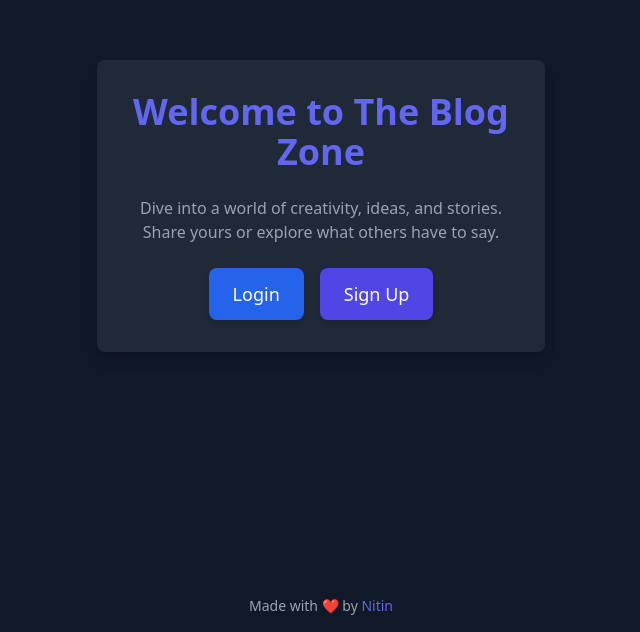
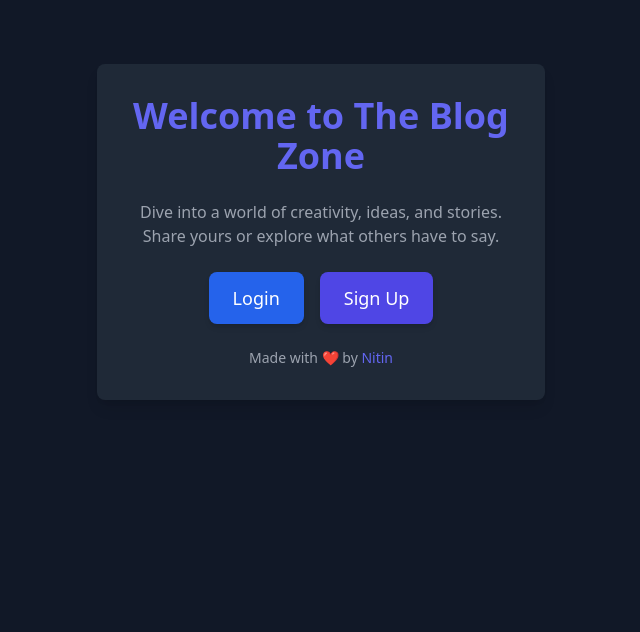
Before and after one commit to nitin-is-me/the-blog-zone-client, a Next.js app: page / in a window 1280 px wide. Shown: the part 168-800 px from the top of the page, without its empty margins (319-959 px from the left). Built offline with nearby package versions, Linux system fonts and the light colour scheme.

Commit message:
UI changes

```diff
--- a/package.json
+++ b/package.json
@@ -10,7 +10,8 @@
   },
   "dependencies": {
     "axios": "^1.7.9",
-    "next": "15.1.1",
+    "bootstrap-icons": "^1.11.3",
+    "next": "^15.1.4",
     "react": "^19.0.0",
     "react-dom": "^19.0.0"
   },
--- a/src/app/dashboard/page.js
+++ b/src/app/dashboard/page.js
@@ -108,7 +108,8 @@ export default function Dashboard() {
             {logoutLoading ? (
               <div className="animate-spin rounded-full h-4 w-4 border-t-2 border-white"></div>
             ) : (
-              "Logout"
+              // "Logout"
+              <i class="bi bi-box-arrow-right text-white"></i>
             )}
           </button>
         </div>
--- a/src/app/layout.js
+++ b/src/app/layout.js
@@ -1,5 +1,5 @@
 import "./globals.css";
-
+import "bootstrap-icons/font/bootstrap-icons.css"
 export const metadata = {
   title: "The Blog Zone",
   description: "Created by Nitin",
--- a/src/app/page.js
+++ b/src/app/page.js
@@ -102,11 +102,7 @@ export default function Home() {
               </button>
             </div>
           )}
-        </div>
-      </div>
-
-      {/* Footer */}
-      <footer className="py-4 text-center">
+      <footer className="pt-6 text-center">
         <p className="text-gray-400 text-sm">
           Made with ❤ by{" "}
           <a
@@ -119,6 +115,9 @@ export default function Home() {
           </a>
         </p>
       </footer>
+        </div>
+      </div>
+
     </div>
   );
 }
```
Also changed, not shown: 1 other file (tests, documents, lock files or other folders).
